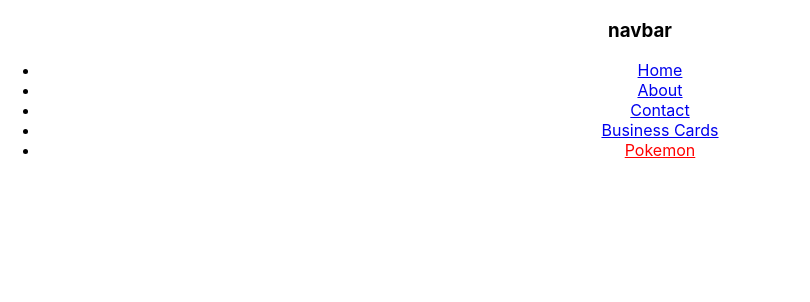
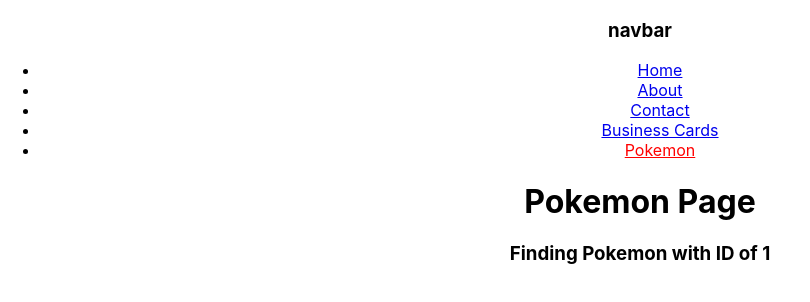
Before and after one commit to KiranWarren/coder-academy-course, a React (Create React App) app in the folder term-3/reactjs-forms/: page /pokemon/1 in a window 1280 px wide. Shown: the top 302 px of the page, without its empty margins (0-810 px from the left). Built offline with nearby package versions, Linux system fonts and the light colour scheme; the HTML template or start-up script is replaced by a standard one.

Commit message:
finished sat lesson

```diff
--- a/term-3/reactjs-forms/src/App.js
+++ b/term-3/reactjs-forms/src/App.js
@@ -17,9 +17,9 @@
           <Route index element={<AboutPage />} />
           <Route path="contact" element={<ContactPage />} />
         </Route>
+        <Route path="/cards" element={<BusinessCardPage />} />
         <Route path="/pokemon" element={<PokemonFetcherPage />} />
-        <Route path="/about/contact" element={<ContactPage />} />
-        <Route path="/cards" element={<BusinessCardPage />} />
+        <Route path="/pokemon/:pokemonId" element={<PokemonFetcherPage />} />
       </Routes>
     </div>
   );
--- a/term-3/reactjs-forms/src/pages/PokemonFetcherPage.jsx
+++ b/term-3/reactjs-forms/src/pages/PokemonFetcherPage.jsx
@@ -1,7 +1,11 @@
+import {useParams} from 'react-router-dom';
+
 export default function PokemonFetcherPage(props) {
+    const {pokemonId} = useParams()
     return (
         <div>
             <h1>Pokemon Page</h1>
+            <h3>Finding Pokemon with ID of {pokemonId}</h3>
         </div>
     )
 }
```
